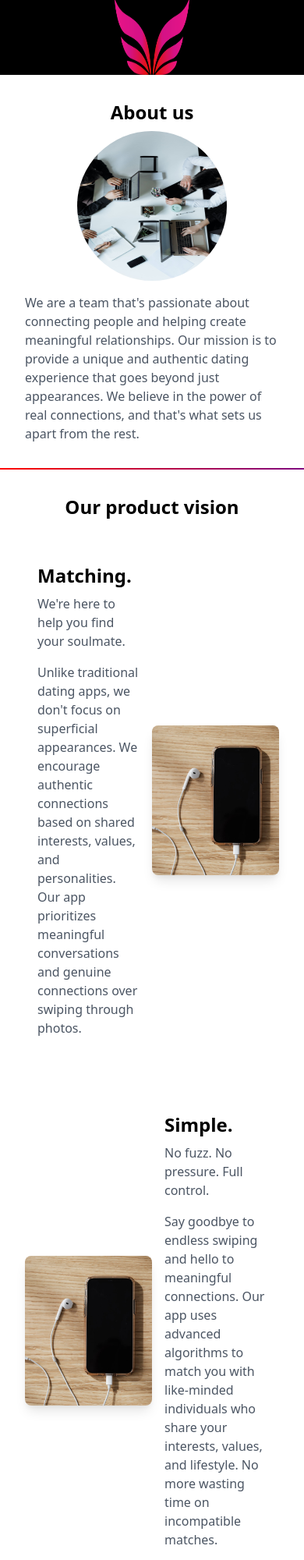
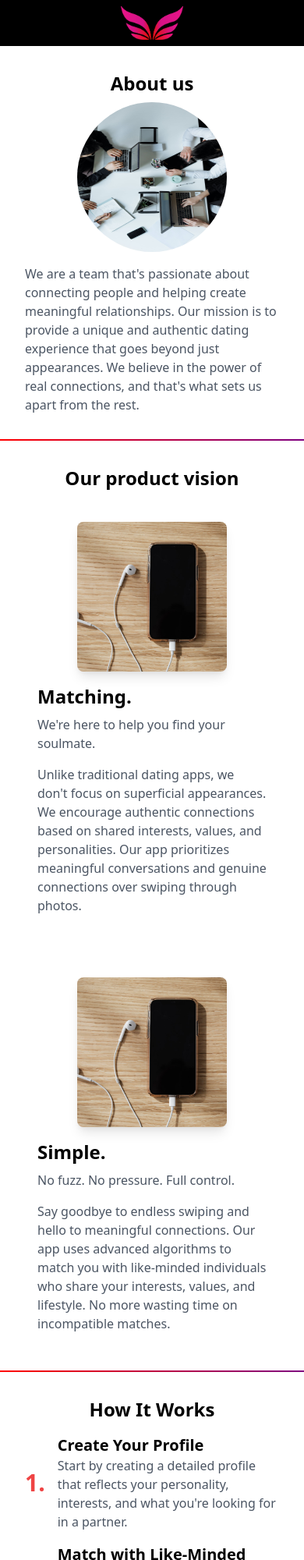
Before and after one commit to NextAppOrg/NextAppOrg.github.io, a website: page docs/index.html in a window 390 px wide. Shown: the top 2000 px of the page at 78% size. Drawn offline with nearby package versions, Linux system fonts and the light colour scheme.

Commit message:
fixed some stuff

```diff
--- a/docs/index.html
+++ b/docs/index.html
@@ -18,12 +18,12 @@
 </head>
 <body>
  <!-- Black header with a height of 8% -->
-  <div class="bg-black h-24 flex">
-    <div class="w-1/3 bg-black"></div>
-    <div class="w-1/3 flex items-center justify-center">
-        <img src="assets\wyng_icon.png" alt="Image" class="h-24 w-24 ">
-    </div>
-    <div class="w-1/3 bg-black"></div>
+ <div class="bg-black flex w-full">
+  <div class="flex-1 "></div>
+  <a href="index.html" class="w-24 ">
+    <img src="assets\wyng_icon.png" alt="Image" class="w-full p-2 ">
+</a>
+  <div class="flex-1 "></div>
 </div>
 
   <div class="lg:px-72">
@@ -37,40 +37,39 @@
   <div class="bg-white pt-8">
   <h2 class="text-2xl font-bold mb-2 text-center">Our product vision</h2>
   </div>
+
+
    <!-- Vertically split section 1 below the header -->
-   <div class="flex p-8 h-1/3">
+<div class="flex flex-col-reverse md:flex-row p-8 h-1/3">
   <!-- Text on the left -->
-    <div class="w-1/2 p-4">
+  <div class="w-full md:w-1/2 p-4">
       <h2 class="text-2xl font-bold mb-2">Matching.</h2>
       <p class="text-gray-600 ">We're here to help you find your soulmate.</p>
-        <div  class= "h-4"></div>
+      <div class="h-4"></div>
       <p class="text-gray-600 ">Unlike traditional dating apps, we don't focus on superficial appearances. We encourage authentic connections based on shared interests, values, and personalities. Our app prioritizes meaningful conversations and genuine connections over swiping through photos.
-
+      </p>
   </div>
   <!-- Centered image on the right -->
-    <div class="w-1/2 flex items-center justify-center">
+  <div class="w-full md:w-1/2 flex items-center justify-center">
       <img src="assets\phone_1.jpg" alt="Image" class="h-48 w-48 object-cover rounded-lg shadow-lg bg-white">
   </div>
 </div>
 
-
-
 <!-- Vertically split section 2 below the header -->
-   <div class="flex p-8 h-1/3">
-
-    <!-- Centered image on the left -->
-    <div class="w-1/2 flex items-center justify-center">
+<div class="flex flex-col-reverse md:flex-row p-8 h-1/3">
+  <!-- Text on the bottom for mobile -->
+  <div class="w-full md:w-1/2 p-4 md:order-last">
+      <h2 class="text-2xl font-bold mb-2">Simple.</h2>
+      <p class="text-gray-600 ">No fuzz. No pressure. Full control.</p>
+      <div class="h-4"></div>
+      <p class="text-gray-600 ">Say goodbye to endless swiping and hello to meaningful connections. Our app uses advanced algorithms to match you with like-minded individuals who share your interests, values, and lifestyle. No more wasting time on incompatible matches.
+      </p>
+  </div>
+  <!-- Centered image on the top for mobile -->
+  <div class="w-full md:w-1/2 flex items-center justify-center md:order-first">
     <img src="assets\phone_1.jpg" alt="Image" class="h-48 w-48 object-cover rounded-lg shadow-lg bg-white">
 </div>
-    <!-- Text on the right -->
-    <div class="w-1/2 p-4">
-        <h2 class="text-2xl font-bold mb-2">Simple.</h2>
-        <p class="text-gray-600 ">No fuzz. No pressure. Full control.</p>
-        <div  class= "h-4"></div>
-        <p class="text-gray-600 ">Say goodbye to endless swiping and hello to meaningful connections. Our app uses advanced algorithms to match you with like-minded individuals who share your interests, values, and lifestyle. No more wasting time on incompatible matches.
 
-        </p>
-    </div>
 </div>
 
   <div class="line"></div>
@@ -138,7 +137,7 @@
     <p class="order-2 p-5">&copy; wyng, 2023.</p>
     <div class="order-1">
       <a class="px-2" href="legal_notice.html">Legal Notice</a>
-      <a class="px-2 border-l" href="/privacy">Datenschutz</a>
+      <a class="px-2 border-l" href="/privacy">Privacy</a>
       <a class="px-2 border-l" href="agb.html">Terms & Conditions</a>
     </div>
   </div>
```
Also changed, not shown: docs/agb.html (+8 -8 lines), docs/legal_notice.html (+7 -7 lines), docs/privacy.html (+4 -4 lines). Lines whose indentation alone changed are shown as unchanged.
